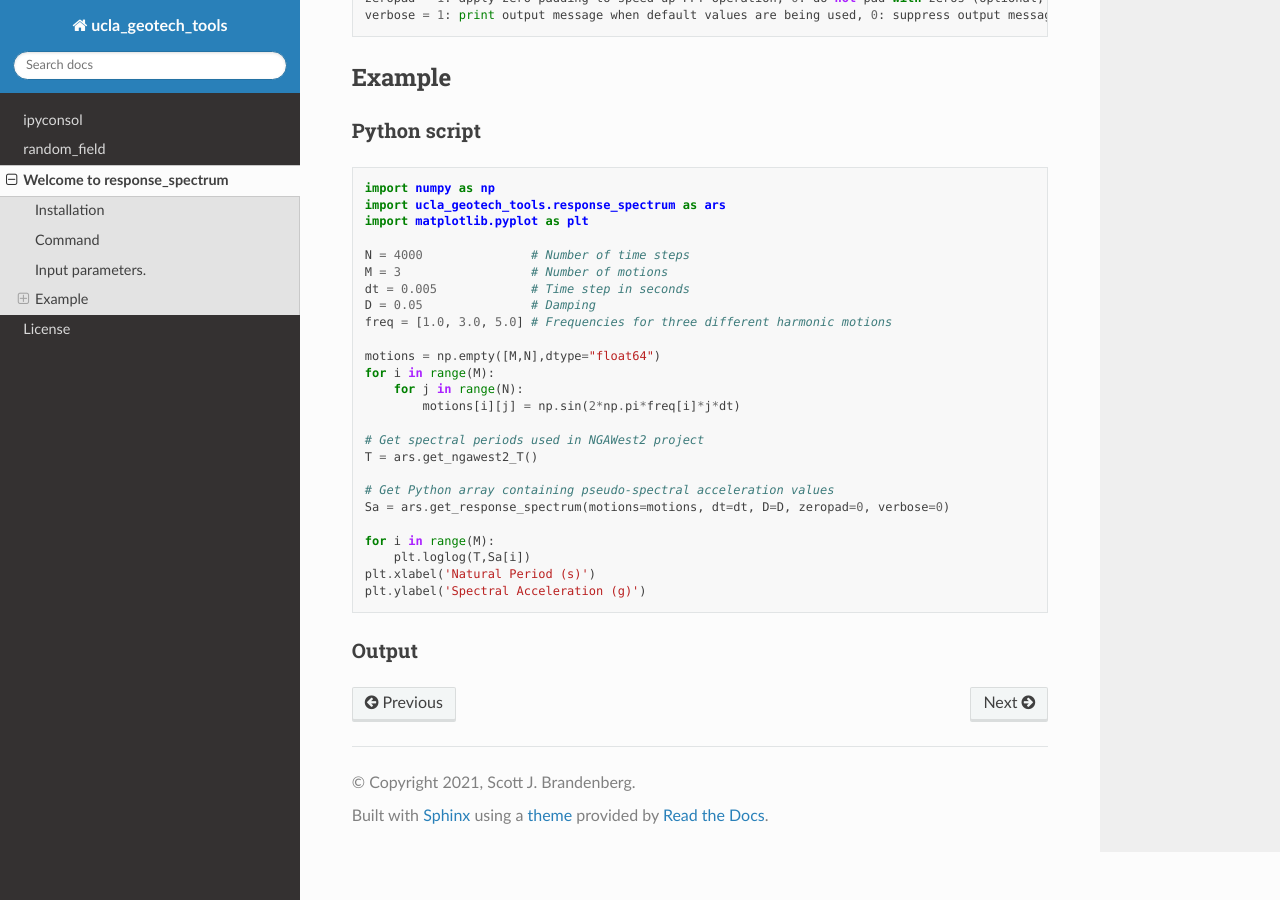
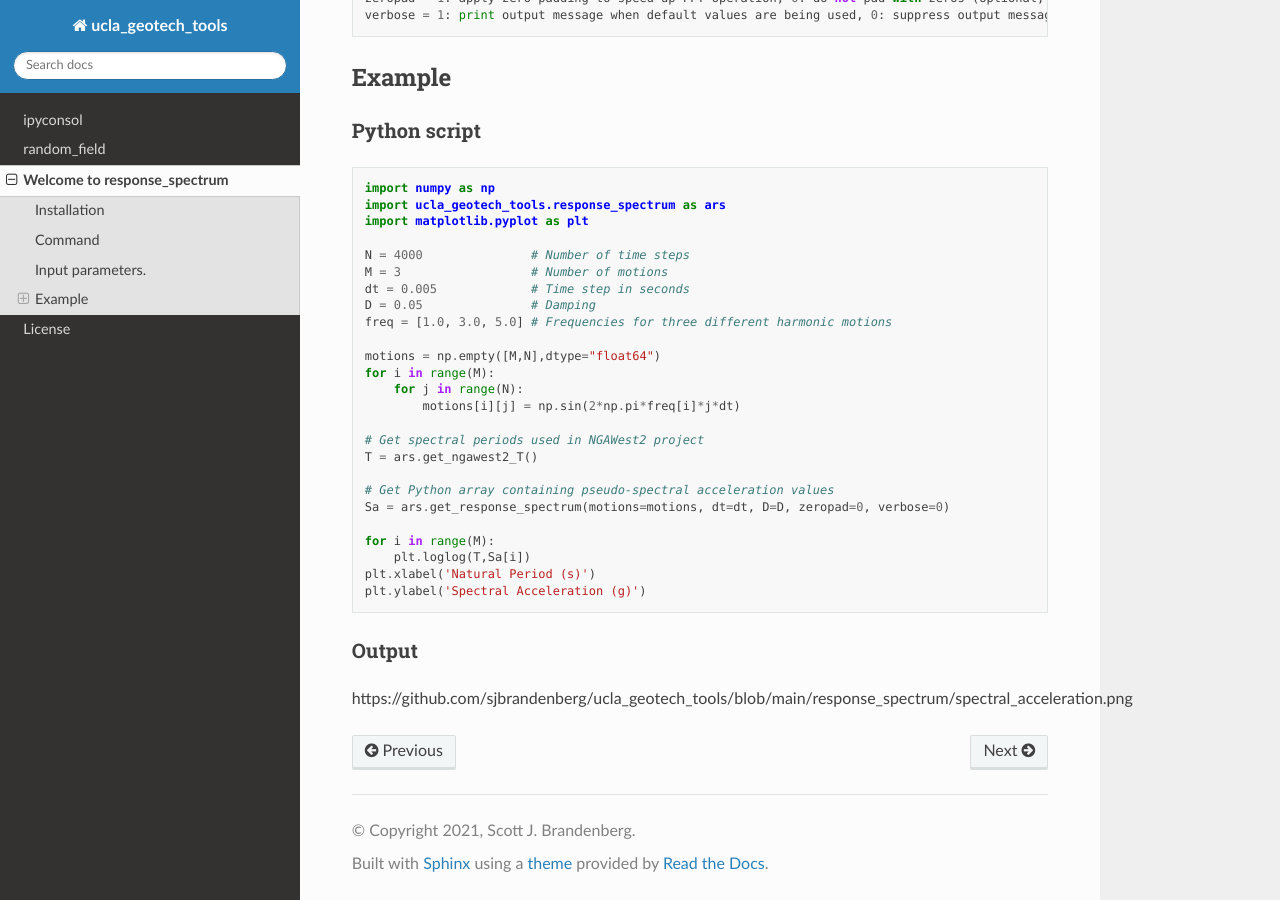
Before and after one commit to sjbrandenberg/ucla_geotech_tools, a Sphinx documentation site: the page built from docs/response_spectrum_README.md, in a window 1280 px wide and 900 px high, scrolled down 825 px. Built offline with Sphinx 7.4.7 and the Read the Docs theme 2.0.0, drawn with Linux system fonts in a browser that asks for light colours; some of the changed lines change nothing that is shown.

Commit message:
Update response_spectrum_README.md

````diff
--- a/docs/response_spectrum_README.md
+++ b/docs/response_spectrum_README.md
@@ -61,3 +61,4 @@ plt.ylabel('Spectral Acceleration (g)')
 ```
 
 ### Output
+https://github.com/sjbrandenberg/ucla_geotech_tools/blob/main/response_spectrum/spectral_acceleration.png
````
